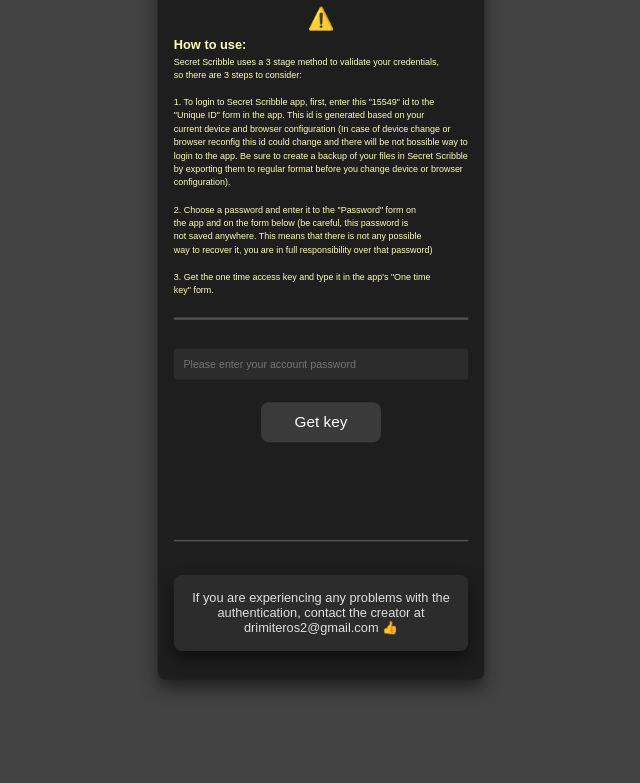
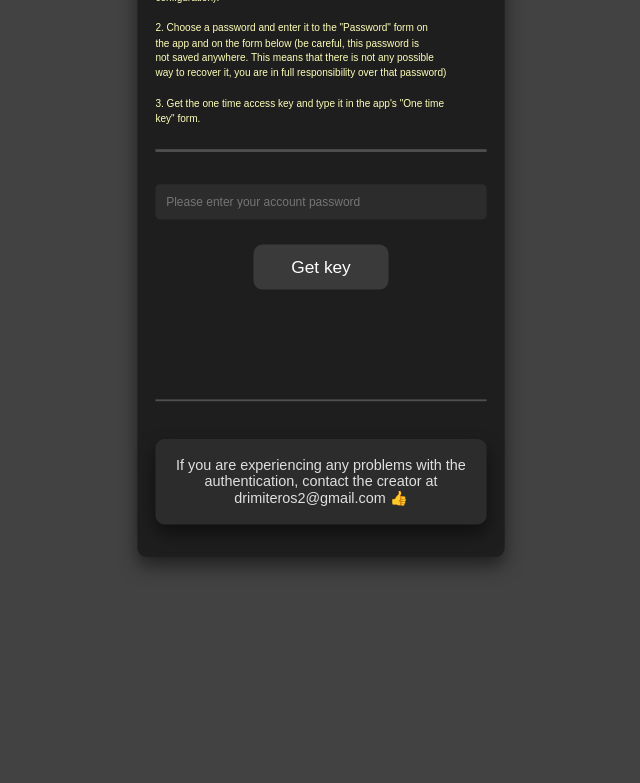
Before and after one commit to Drimiteros/2FA.io, a plain HTML site: page index.html in a window 1280 px wide. Shown: the part 330-1113 px from the top of the page, without its empty margins (319-959 px from the left). After the commit the page ends 919 px from the top, so only its background shows below. Drawn offline with nearby package versions, Linux system fonts and the light colour scheme.

Commit message:
Add files via upload

```diff
--- a/styles.css
+++ b/styles.css
@@ -3,9 +3,10 @@
     display: flex;
     justify-content: center;
     align-items: center;
+    height: 100vh;
+    scale: 90%;
     margin: 0;
     background-color: #424242;
-    scale: 80%;
 }
 
 .container {
```
